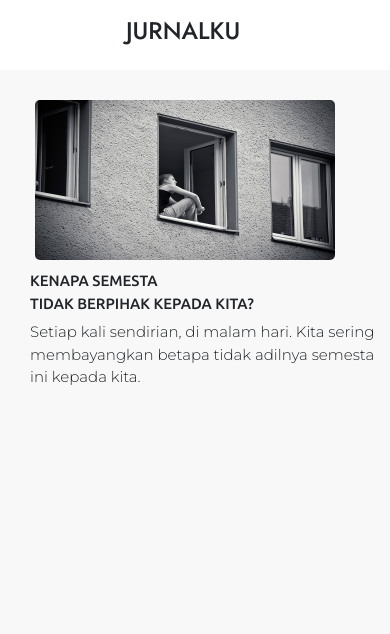
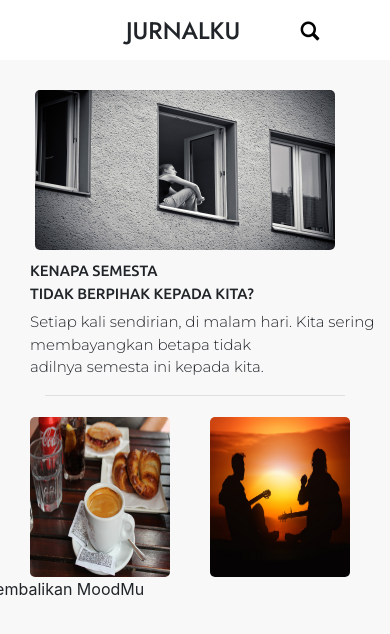
Before and after one commit to Darwanvn/jurnal.io, a plain HTML site: page index.html in a window 390 px wide. Drawn offline with nearby package versions, Linux system fonts and the light colour scheme.

Commit message:
Add files via upload
Cek Website

```diff
--- a/index.css
+++ b/index.css
@@ -7,7 +7,7 @@
 		.navbar {
 			background-color: white;
 			width: cover;
-			height: 70px;
+			height: 60px;
 		}
 
 		#stories {
@@ -15,6 +15,13 @@
 			margin-top: 5px;
 			font-family: 'Jost', sans-serif;
 			font-size: 24px;
+		}
+
+		#search {
+			margin-left: 30px;
+			margin-top: 13px;
+			width: 20px;
+			height: 20px;
 		}
 
 		#sendiri {
@@ -39,4 +46,23 @@
 			font-family: 'Montserrat', sans-serif;
 		}
 
+		.pemisah {
+			width: 300px;
+			height: 5px;
+		}
+
+		#img-2 {
+			margin-left: 30px;
+			width: 140px;
+			height: 160px;
+			border-radius: 5px 5px 5px 5px;
+		}
+
+		#img-3 {
+
+			width: 140px;
+			height: 160px;
+			border-radius: 5px 5px 5px 5px;
+		}
+
 }
--- a/index.html
+++ b/index.html
@@ -28,6 +28,9 @@
           <div class="col">
             <p id="stories">JURNALKU</p>
           </div>
+          <div class="col">
+            <img src="img/search.png" id="search" alt="">
+          </div>
         </div>
       </div>
 
@@ -36,8 +39,20 @@
           <p class="judul">KENAPA SEMESTA <br>
                         TIDAK BERPIHAK KEPADA KITA?</p>
        <div class="col">
-          <p class="isi">Setiap kali sendirian, di malam hari. Kita sering membayangkan betapa tidak adilnya semesta ini kepada kita.</p>
+          <p class="isi">Setiap kali sendirian, di malam hari. Kita sering membayangkan betapa tidak <br>
+          adilnya semesta ini kepada kita.</p>
+          <hr class="pemisah">
         </div>
+      </div>
+
+      <div class="row">
+        <div class="col-6">
+          <img src="img/coffe.jpg" id="img-2" alt="">
+        </div>
+        <div class="col-6">
+          <img src="img/senja.jpg" id="img-3" alt="">
+        </div>
+        <p class="jdl">Kembalikan MoodMu</p>
       </div>
 
 
```
Also changed, not shown: img/coffe.jpg (added), img/search.jpg (added), img/search.png (added), img/senja.jpg (added).
